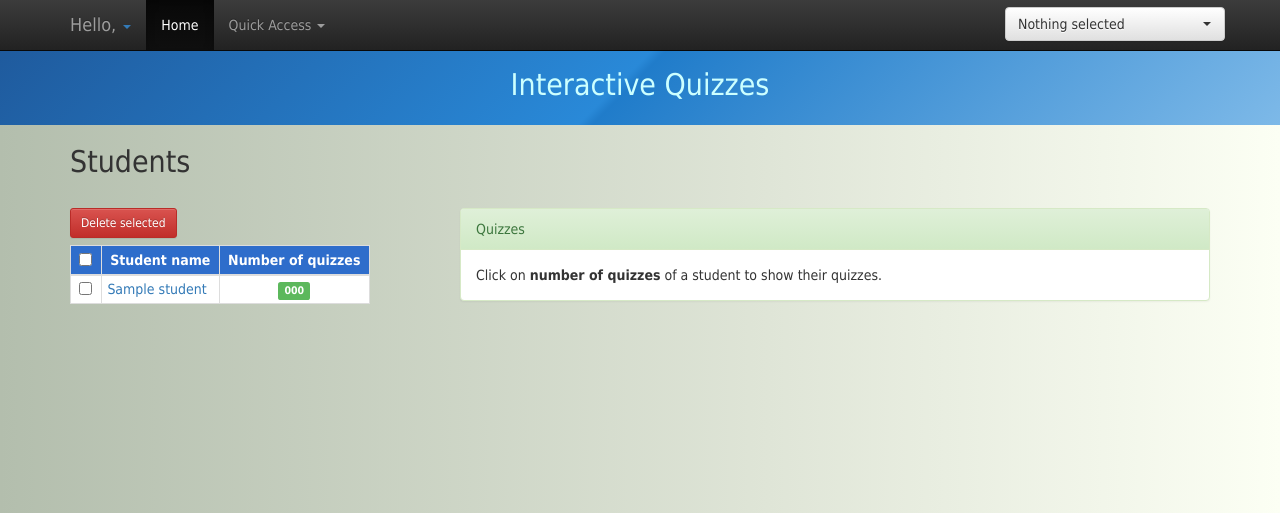
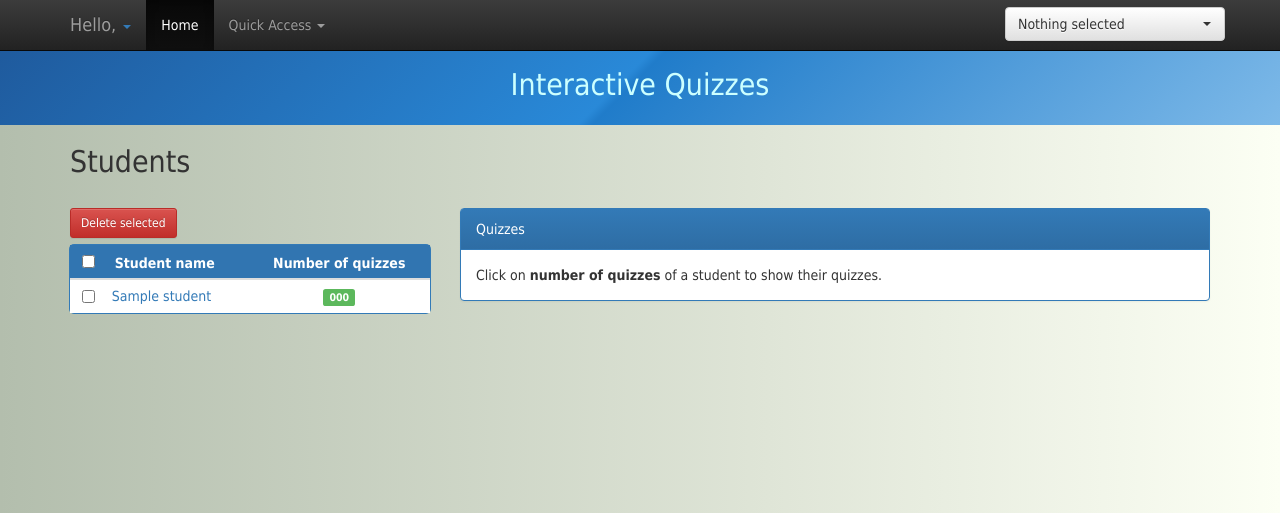
Before and after one commit to linostar/what, a Django app: template templates/what/cp_students.html in a window 1280 px wide. Shown: the top 513 px of the page. Run offline with Django 3.2, Linux system fonts and the light colour scheme; the template is opened without the code that fills it: most values are stand-ins (such as "Sample title", 1, 10 or a date in 2020); some libraries are stand-ins or nearby versions; some web fonts are replaced.

Commit message:
More styling changes

```diff
--- a/static/what/css/what-style.css
+++ b/static/what/css/what-style.css
@@ -217,6 +217,11 @@ body {
 	z-index: 10;
 }
 
+#result-list {
+	box-shadow: 0 0 0 1px #337AB7;
+	border-radius: 4px;
+}
+
 #result-list tr:nth-child(odd) {
 	background-color: white;
 }
@@ -226,12 +231,12 @@ body {
 }
 
 #result-list td {
-	padding: 0.2em 0.4em 0.2em 0.4em;
+	padding: 0.4em 0.4em 0.4em 0.4em;
 }
 
 #result-list th {
-	padding: 0.2em 0.6em 0.2em 0.6em;
-	background-color: #2E6DCB;
+	padding: 0.4em 0.6em 0.4em 0.6em;
+	background-color: #3175B1;
 	color: white;
 }
 
--- a/static/what/js/what-scripts.js
+++ b/static/what/js/what-scripts.js
@@ -29,6 +29,7 @@ $(document).ready(function() {
 				dialog_content += "</table>";
 				dialog_content += "<nav class='nav-padded'><ul class='pager'>";
 				dialog_content += "<li class='previous'><a href='#' class='pager-previous'><span aria-hidden='true'>&larr;</span> Previous</a></li>";
+				dialog_content += "<li><a href='#'>1 / 1</a></li>";
 				dialog_content += "<li class='next'><a href='#' class='pager-next'>Next <span aria-hidden='true'>&rarr;</span></a></li>";
 				dialog_content += "</ul></nav>";
 				$("#table-quizzes").html(dialog_content);
--- a/templates/what/cp_students.html
+++ b/templates/what/cp_students.html
@@ -18,12 +18,12 @@
 		<div id="delete-container">
 			<button type="button" class="btn btn-sm btn-danger" name="delete-selected" id="delete-selected">Delete selected</button>
 		</div>
-		<table id="result-list" class="table-bordered">
+		<table id="result-list" class="table">
 		<thead>
 			<tr>
-				<th><input type="checkbox" id="sel-toggle-all"/></th>
+				<th class="td-centered"><input type="checkbox" id="sel-toggle-all"/></th>
 				<th>{% trans "Student name" %}</th>
-				<th>Number of quizzes</th>
+				<th class="td-centered">Number of quizzes</th>
 			</tr>
 		</thead>
 		<tbody>
@@ -45,7 +45,7 @@
 		</table>
 	</div>
 	<div class="col-sm-8">
-		<div class="panel panel-success">
+		<div class="panel panel-primary">
 			<div class="panel-heading">
 				{% trans "Quizzes" %}
 			</div>
```
